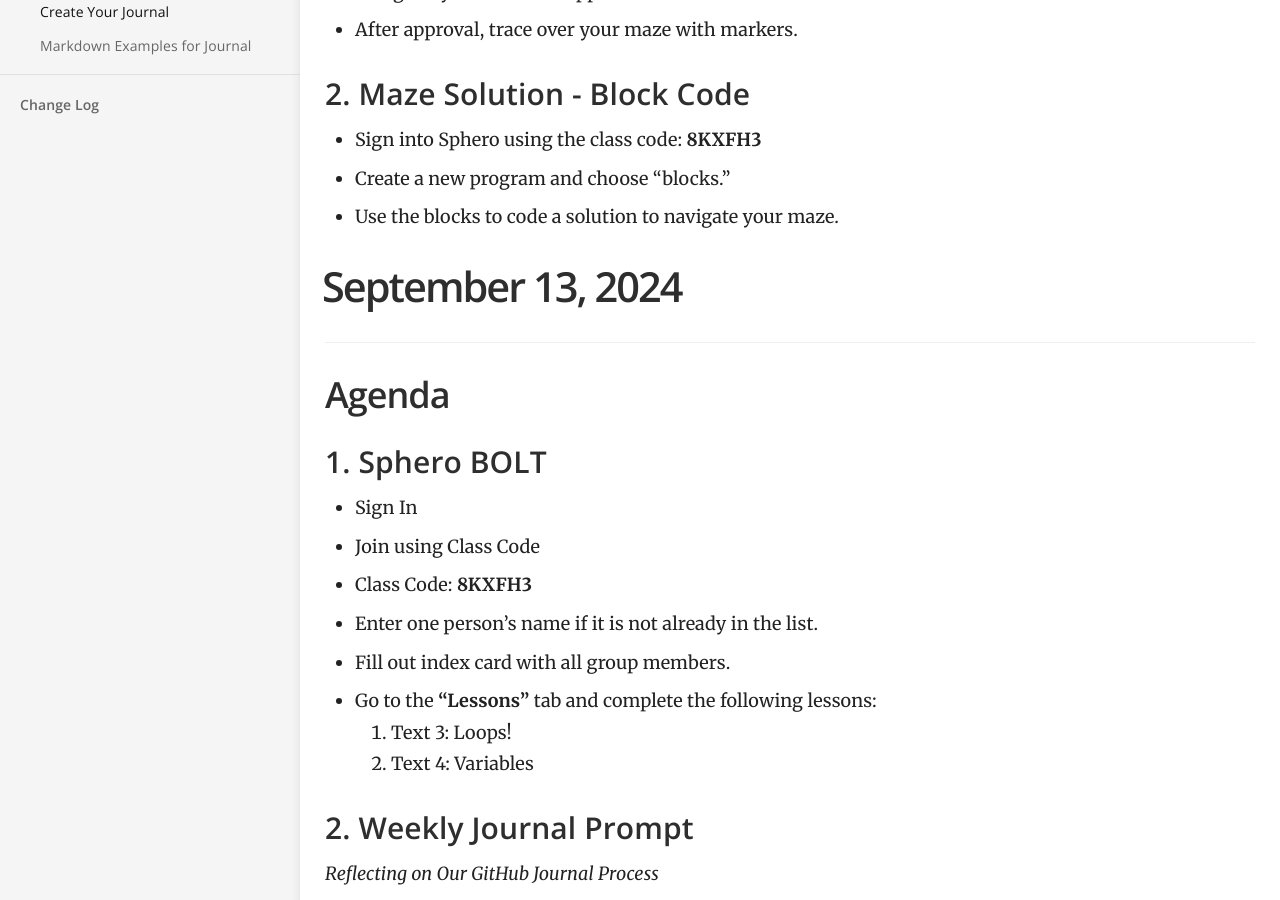
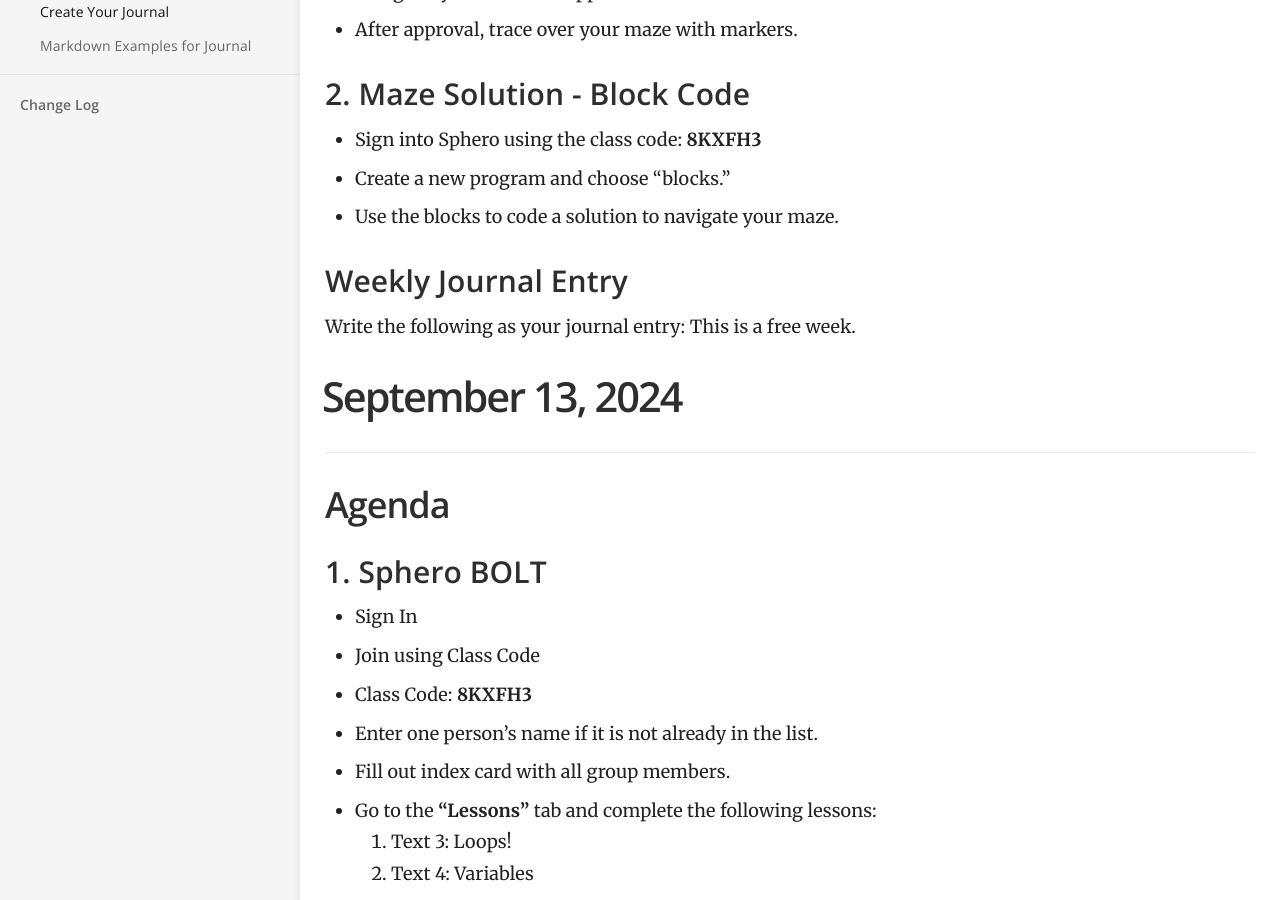
Before and after one commit to mswhitby/classroom, a Jekyll site: the page built from _docs/classes/4th.md, in a window 1280 px wide and 900 px high, scrolled down 538 px. Built offline with Jekyll 4.4.1, drawn with Linux system fonts in a browser that asks for light colours.

Commit message:
Updated lesson

```diff
--- a/_docs/classes/4th.md
+++ b/_docs/classes/4th.md
@@ -20,6 +20,10 @@ order: 3
 - Sign into Sphero using the class code: **8KXFH3**
 - Create a new program and choose "blocks."
 - Use the blocks to code a solution to navigate your maze.
+
+### Weekly Journal Entry
+
+Write the following as your journal entry: This is a free week.
 
 # September 13, 2024
 
```
